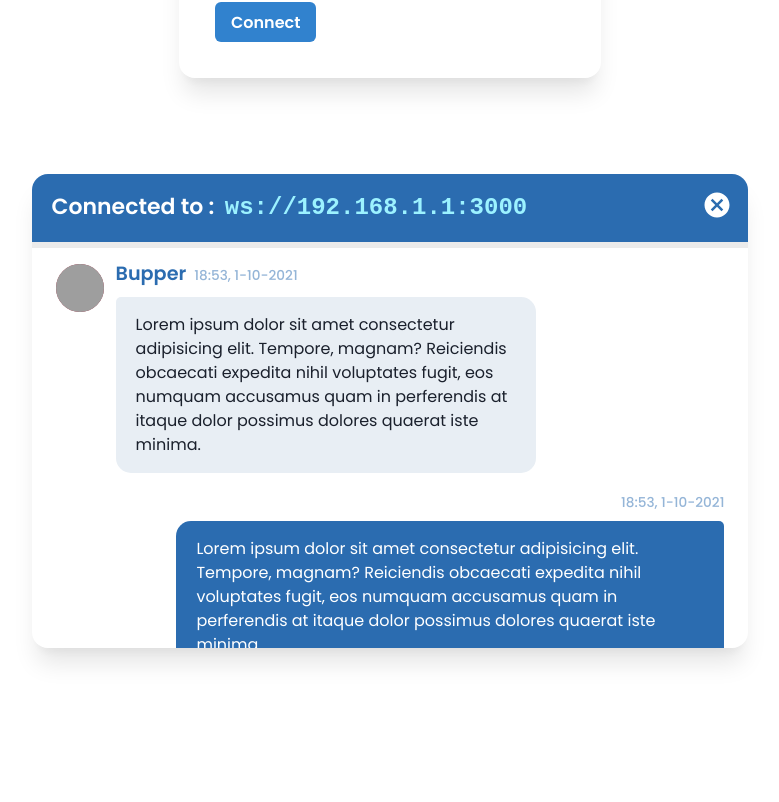
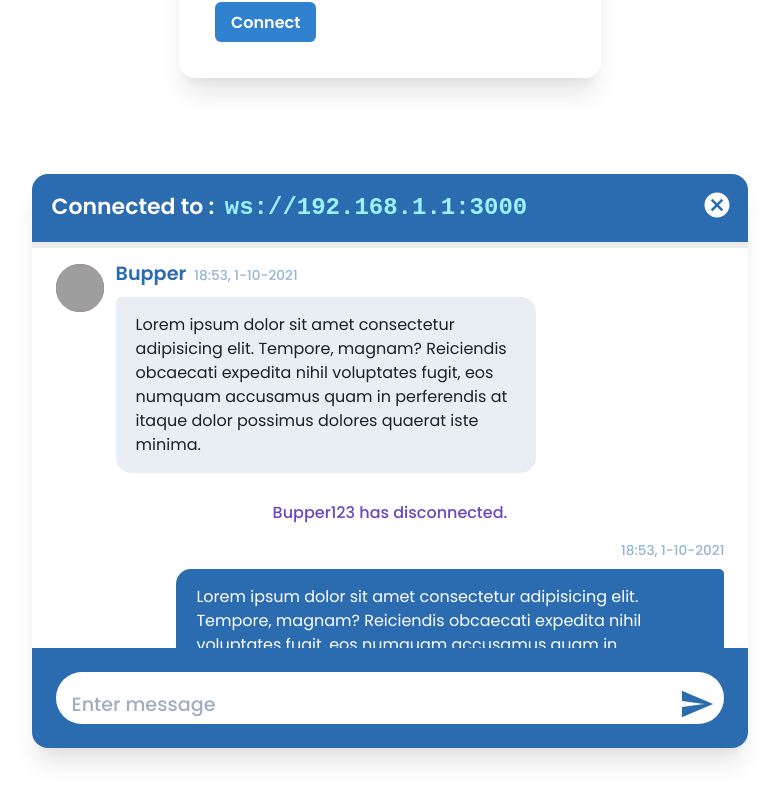
Before and after one commit to ShreeyansB/ws-react, a React (Create React App) app: page / in a window 1280 px wide. Shown: the part 421-1223 px from the top of the page, without its empty margins (250-1029 px from the left). Before the commit the page ends 1165 px from the top, so only its background shows below. Built offline with nearby package versions, Linux system fonts and the light colour scheme; grey boxes are pictures that could not be loaded.

Commit message:
:lipstick: Added Send TextField

```diff
--- a/src/components/Chat.js
+++ b/src/components/Chat.js
@@ -5,6 +5,7 @@ import FadeUpAnim from "./Animations/FadeUpAnim";
 import colors from "./../Colors";
 import { MdCancel } from "react-icons/md";
 import ChatList from "./ChatList";
+import TextField from "./TextField";
 
 const Chat = (props) => {
   const connCtx = useContext(ConnContext);
@@ -59,6 +60,7 @@ const Chat = (props) => {
           </Box>
           <Box w="100%" maxW="57rem" h={1.5} bg="blackAlpha.200"></Box>
           <ChatList />
+          <TextField />
         </Flex>
       </FadeUpAnim>
     )
--- a/src/components/ChatList.js
+++ b/src/components/ChatList.js
@@ -2,6 +2,7 @@ import { Box } from "@chakra-ui/react";
 import React from "react";
 import ChatBox from "./UI/ChatBox";
 import { Scrollbars } from "react-custom-scrollbars-2";
+import AlertBox from "./UI/AlertBox";
 
 const ChatList = (props) => {
   const formatDate = (date) => {
@@ -24,7 +25,9 @@ const ChatList = (props) => {
               time: formatDate(new Date()),
             }}
           />
-
+          <AlertBox data={{
+            msg: "Bupper123 has disconnected."
+          }}/>
           <ChatBox
             data={{
               name: "Bupper",
--- /dev/null
+++ b/src/components/TextField.js
@@ -0,0 +1,38 @@
+import { Box, Flex, Textarea } from "@chakra-ui/react";
+import React from "react";
+import colors from "./../Colors";
+import { MdSend } from "react-icons/md";
+
+const TextField = (props) => {
+  return (
+    <Box bg={colors.primary} p={6} borderBottomRadius="1rem">
+      <Box bg="white" borderRadius="10rem" pt={3}>
+        <Flex direction="row" align="start">
+          <Textarea
+            placeholder="Enter message"
+            size="sm"
+            resize="none"
+            borderRadius="10rem"
+            border="none"
+            focusBorderColor="none"
+            rows={1}
+            fontWeight={500}
+            fontSize="1.2rem"
+            me={4}
+            ps={4}
+            pb={1}
+          />
+          <MdSend
+            size={40}
+            color={colors.primary}
+            style={{ margin: "0px 10px" }}
+            cursor="pointer"
+            onClick={props.onSend}
+          />
+        </Flex>
+      </Box>
+    </Box>
+  );
+};
+
+export default TextField;
--- /dev/null
+++ b/src/components/UI/AlertBox.js
@@ -0,0 +1,12 @@
+import {Text , Box} from "@chakra-ui/react";
+import React from "react";
+
+const AlertBox = (props) => {
+  return (
+    <Box direction="row" float="left" textAlign="center" w="100%" p={3}>
+      <Text fontWeight={500} color="purple.600">{props.data.msg}</Text>
+    </Box>
+  );
+};
+
+export default AlertBox;
--- a/src/components/UI/ChatBox.js
+++ b/src/components/UI/ChatBox.js
@@ -13,7 +13,7 @@ import colors from "./../../Colors";
 const ChatBox = (props) => {
   if (!props.data.sentMsg)
     return (
-      <Flex direction="row" align="start" maxWidth="30rem" float="left" mb={4}>
+      <Flex direction="row" align="start" maxWidth="30rem" float="left" mb={4} >
         <Tooltip label={props.data.id}>
           <Avatar
             name={props.data.name}
```
